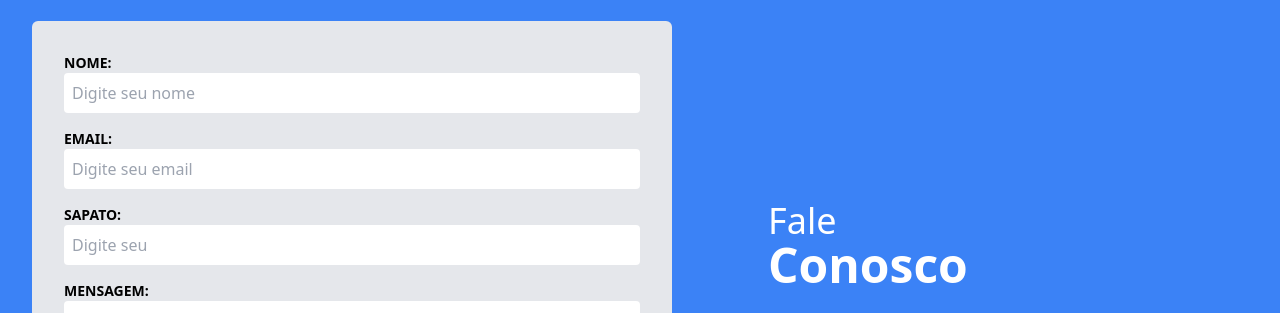
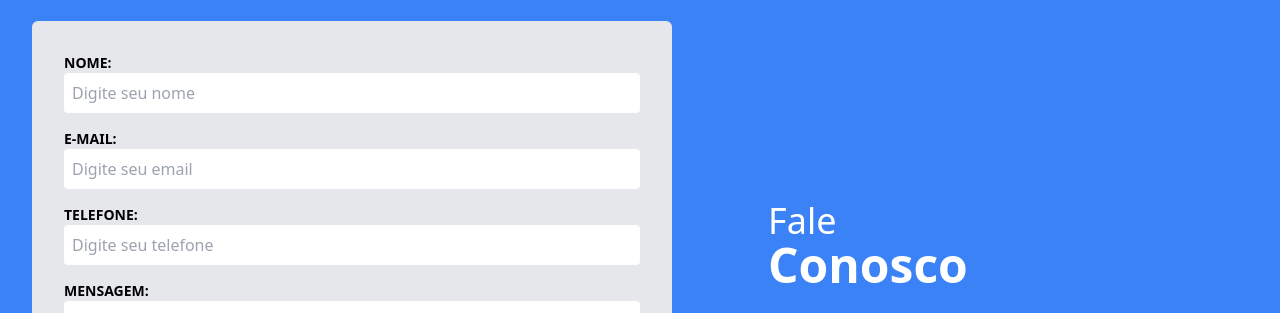
Before and after one commit to EliasPinheiroNeto/landing-page-marcenaria, a Vue app: page / in a window 1280 px wide. Shown: the part 2520-2833 px from the top of the page. Built offline with nearby package versions, Linux system fonts and the light colour scheme.

Commit message:
minor design changes

```diff
--- a/src/sections/Email.vue
+++ b/src/sections/Email.vue
@@ -7,7 +7,7 @@ import InputTextarea from '@/components/InputTextarea.vue';
     <div class="w-full bg-blue-500">
         <section class="container mx-auto py-8
         flex flex-col-reverse
-        sm:grid sm:grid-cols-5">
+        md:grid md:grid-cols-5">
             <form class="bg-gray-200 rounded-md flex flex-col
             mx-4 p-4 gap-y-4
             sm:col-span-3 sm:p-8 sm:gap-y-4
@@ -16,13 +16,13 @@ import InputTextarea from '@/components/InputTextarea.vue';
                            id="input-name"
                            placeholder="Digite seu nome" />
 
-                <InputText title="EMAIL: "
+                <InputText title="E-MAIL: "
                            id="input-email"
                            placeholder="Digite seu email" />
 
-                <InputText title="SAPATO: "
-                           id="input-"
-                           placeholder="Digite seu" />
+                <InputText title="TELEFONE: "
+                           id="input-phone"
+                           placeholder="Digite seu telefone" />
 
                 <InputTextarea title="MENSAGEM: "
                                id="input-message"
@@ -31,7 +31,7 @@ import InputTextarea from '@/components/InputTextarea.vue';
             <div class="sm:my-auto sm:col-span-2">
                 <h2 class="text-white text-4xl
                 text-center mb-4
-                sm:text-left sm:mb-0">Fale <br class="hidden sm:block"><strong class="sm:text-5xl">Conosco</strong>
+                md:text-left md:mb-0">Fale <br class="hidden md:block"><strong class="md:text-5xl">Conosco</strong>
                 </h2>
             </div>
         </section>
--- a/src/sections/Gallery.vue
+++ b/src/sections/Gallery.vue
@@ -5,7 +5,8 @@
           <section class="container mx-auto grid
           grid-cols-1 p-4 gap-y-4
           sm:grid-cols-2 sm:gap-8 sm:py-8
-          lg:grid-cols-4">
+          md:grid-cols-3
+          xl:grid-cols-4">
                <img class="w-full aspect-square object-cover transition-transform
                sm:hover:scale-110"
                     v-for="i in 7"
```
